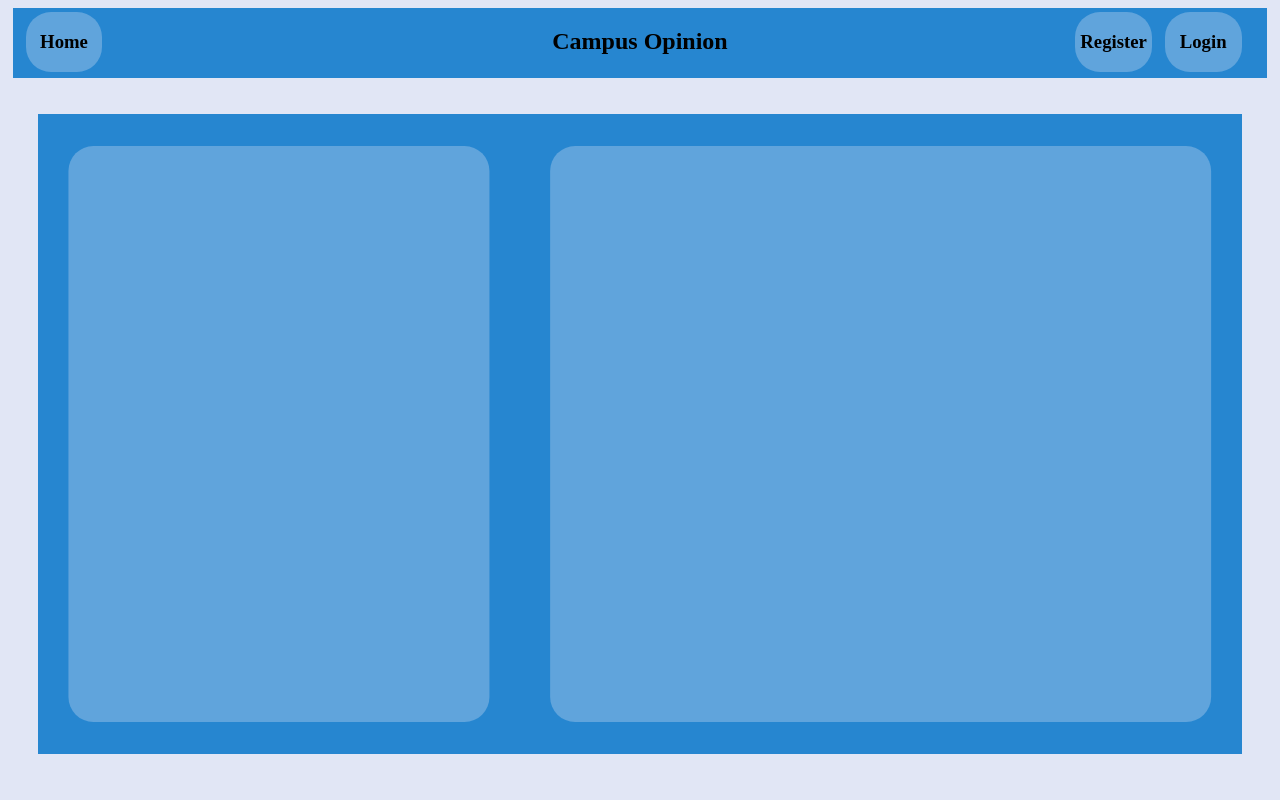
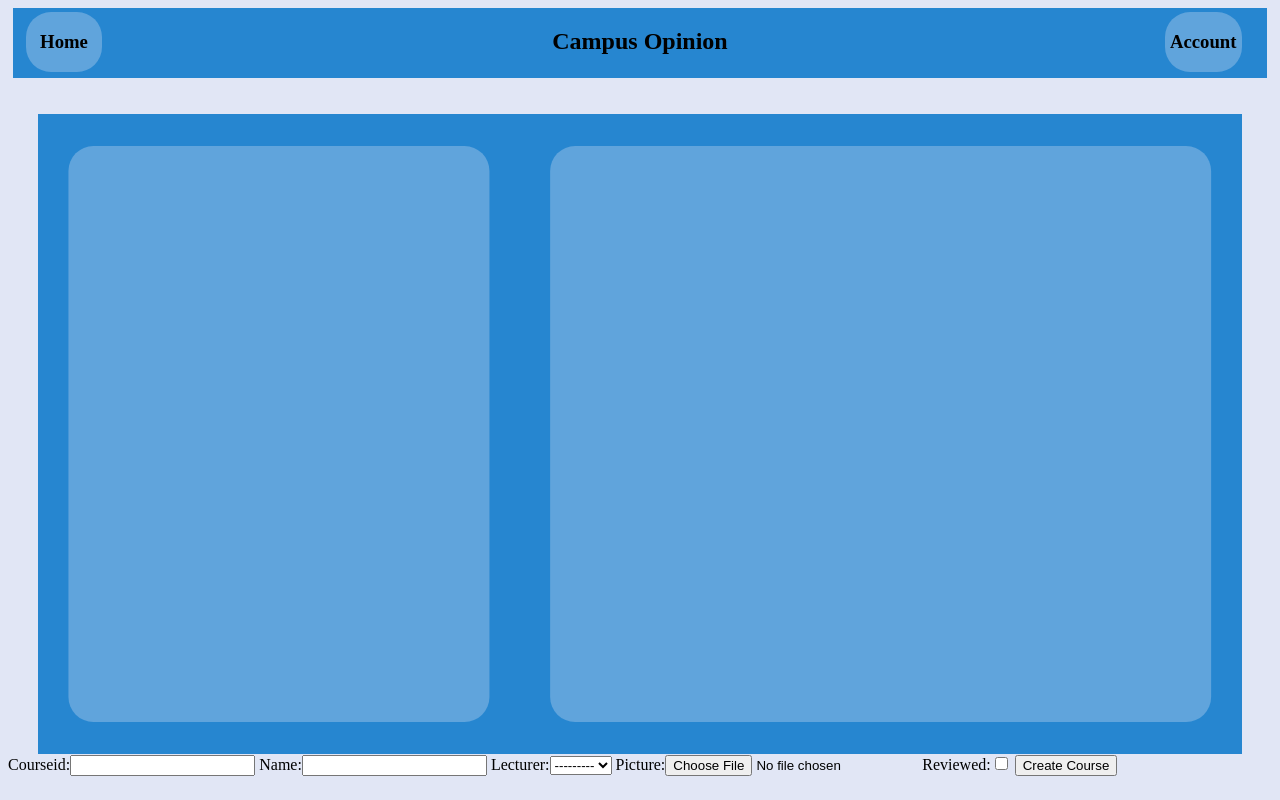
Before and after one commit to mrktrnbll/course-feedback-website-WAD2, a Django app: page /course/ in a window 1280 px wide. Run offline with Django 3.2, Linux system fonts and the light colour scheme; the visitor is signed in with stand-in values (Sample User, id 1).

Commit message:
Added logout and account page, general changes to other html files

```diff
--- a/course_feedback/forms.py
+++ b/course_feedback/forms.py
@@ -35,8 +35,9 @@ class AddReview(forms.ModelForm):
 class AddCourse(forms.ModelForm):
     courseID = forms.CharField()
     name = forms.CharField()
-    photo = forms.ImageField()
+    picture = forms.ImageField()
+    reviewed = forms.BooleanField()
 
     class Meta:
         model = Course
-        fields = ('courseID', 'name', 'photo',)
+        fields = ('courseID', 'name', 'lecturer', 'picture', 'reviewed',)
--- a/course_feedback/urls.py
+++ b/course_feedback/urls.py
@@ -7,9 +7,10 @@ app_name = 'course_feedback'
 urlpatterns = [
     path('', views.index, name='index'),
     path('course/', views.course, name='course'),
-    path('course/<slug:course_name_slug>/', views.course, name='show_course'), #course would be shown on screen
+    # path('course/<slug:course_name_slug>/', views.show_course, name='show_course'), #course would be shown on screen
     path('login/', views.user_login, name='login'),
     path('register/', views.register, name='register'),
-    path('AddCourse', views.AddCourse, name='AddCourse'), #This is where they are going to be adding a course (lecturer)
+    # path('AddCourse', views.AddCourse, name='AddCourse'), #This is where they are going to be adding a course (lecturer)
     path('logout/', views.user_logout, name='logout'),
+    path('account/', views.account, name='account')
 ]
--- a/course_feedback/views.py
+++ b/course_feedback/views.py
@@ -3,13 +3,19 @@ from django.contrib.auth import authenticate, login, logout
 from django.http import HttpResponse
 from course_feedback.decorators import if_lecturer, if_student, if_neither
 from course_feedback.models import Course
-from course_feedback.forms import RegisterForm, RegisterProfileForm, LoginForm
-from django.contrib.auth.decorators import login_required, user_passes_test
+from course_feedback.forms import RegisterForm, RegisterProfileForm
+from django.contrib.auth.decorators import login_required
 from course_feedback.forms import AddCourse
 from django.urls import reverse
 # Create your views here.
 
 
+# def if_lecturer(user):
+#     return user.groups.filter(name='lecturer').exists()
+
+
+# @login_required
+# @if_lecturer
 def index(request):
     course_list = Course.objects.all()
     context_dict = {}
@@ -42,15 +48,15 @@ def user_login(request):
     else:
         return render(request, 'course_feedback/login.html')
 
+# @login_required
 def user_logout(request):
     logout(request)
-    return render(request, 'course_feedback/login.html')
-
-# def if_lecturer(user):
-#     return user.groups.filter(name='lecturer').exists()
+    return redirect(reverse('course_feedback:index'))
 
 
-@if_lecturer
+
+# @login_required
+# @if_lecturer
 def my_view(request):
     return HttpResponse('This is the lecturer view')
 
@@ -60,13 +66,13 @@ def my_view(request):
 #     return user.groups.filter(name='student').exists()
 
 
-@if_student
+# @if_student
 def my_view(request):
 
     return HttpResponse('This is the student view')
 
 
-@if_neither
+# @if_neither
 def my_view(request):
     return render(request, 'course_feedback/home.html')
 
@@ -84,6 +90,10 @@ def register(request):
             profile.user = user
             profile.save()
             registered = True
+            if profile.is_lecturer is True:
+                print("lecture is chosen, mention that an admin will need to authenticate at a later date.")
+                ## we will want to add some sort of returning message here to show the user that they
+                ## a lecturer yet
         else:
             print(user_form.errors, profile_form.errors)
     else:
@@ -93,19 +103,34 @@ def register(request):
 
 @login_required
 def course(request):
-    form = AddCourse()
     if request.method == 'POST':
         form = AddCourse(request.POST)
+        print("here")
         if form.is_valid():
-            form.save(commit=True)
+            form = form.save()
+            print(request.FILES)
+            if 'picture' in request.FILES:
+                print("its here")
+                form.picture = request.FILES['picture']
+            elif 'photo' in request.method:
+                print('its in photo')
+            form.save()
             return redirect(reverse('course_feedback:index')) #should it be course_feedback:home
         else:
             print(form.errors)
-    return render(request, 'course_feedback/course.html', {'form': form})
+    else:
+        form = AddCourse()
+        print("INNN HEEREEE ")
+    return render(request, 'course_feedback/course.html', context={'form': form})
+
 
 @login_required
 def restricted(request):
     return render(request, 'course_feedback/restricted.html')
+
+
+def account(request):
+    return render(request, 'course_feedback/account.html')
 
 
 # def visitor_cookie_handler(request):
--- a/static/css/stylesheet.css
+++ b/static/css/stylesheet.css
@@ -45,7 +45,7 @@ body {
 
 #home_box2 {
 	border-radius: 25px;
-	background: green;
+	background: #60a4dc;
 	width: 6vw;
 	left: 31vw;
 	height: 60px;
--- a/templates/course_feedback/base.html
+++ b/templates/course_feedback/base.html
@@ -14,8 +14,12 @@
     <div id="heading_box">
         <h2 id="heading_box_text">Campus Opinion</h2>
         <a href="{% url 'course_feedback:index' %}"><div id="home_box" class="button"><h3>Home</h3></div></a>
-        <a href="{% url 'course_feedback:register' %}"><div id="register_box" class="button"><h3>Register</h3></div></a>
-        <a href="{% url 'course_feedback:login' %}"><div id="login_box" class="button"><h3>Login</h3></div></a>
+        {% if user.is_authenticated %}
+            <a href="{% url 'course_feedback:account' %}"><div id="login_box" class="button"><h3>Account</h3></div></a>
+        {% else %}
+            <a href="{% url 'course_feedback:register' %}"><div id="register_box" class="button"><h3>Register</h3></div></a>
+            <a href="{% url 'course_feedback:login' %}"><div id="login_box" class="button"><h3>Login</h3></div></a>
+        {% endif %}
     </div>
 
     <br />
--- a/templates/course_feedback/course.html
+++ b/templates/course_feedback/course.html
@@ -9,5 +9,15 @@
 
     {#  add course based boxes  #}
 
+
+
     {#  add in user based page filling to allow different users to see different content  #}
+    {#  course form  #}
+
+    <form id="course _form" method="post" enctype="multipart/form-data" action="{% url 'course_feedback:course' %}">
+        {% csrf_token %}
+        {{ form }}
+        <input type="submit" name="submit" value="Create Course" />
+    </form>
+
 {% endblock %}
```
Also changed, not shown: templates/course_feedback/account.html (added, +10 -0 lines).
